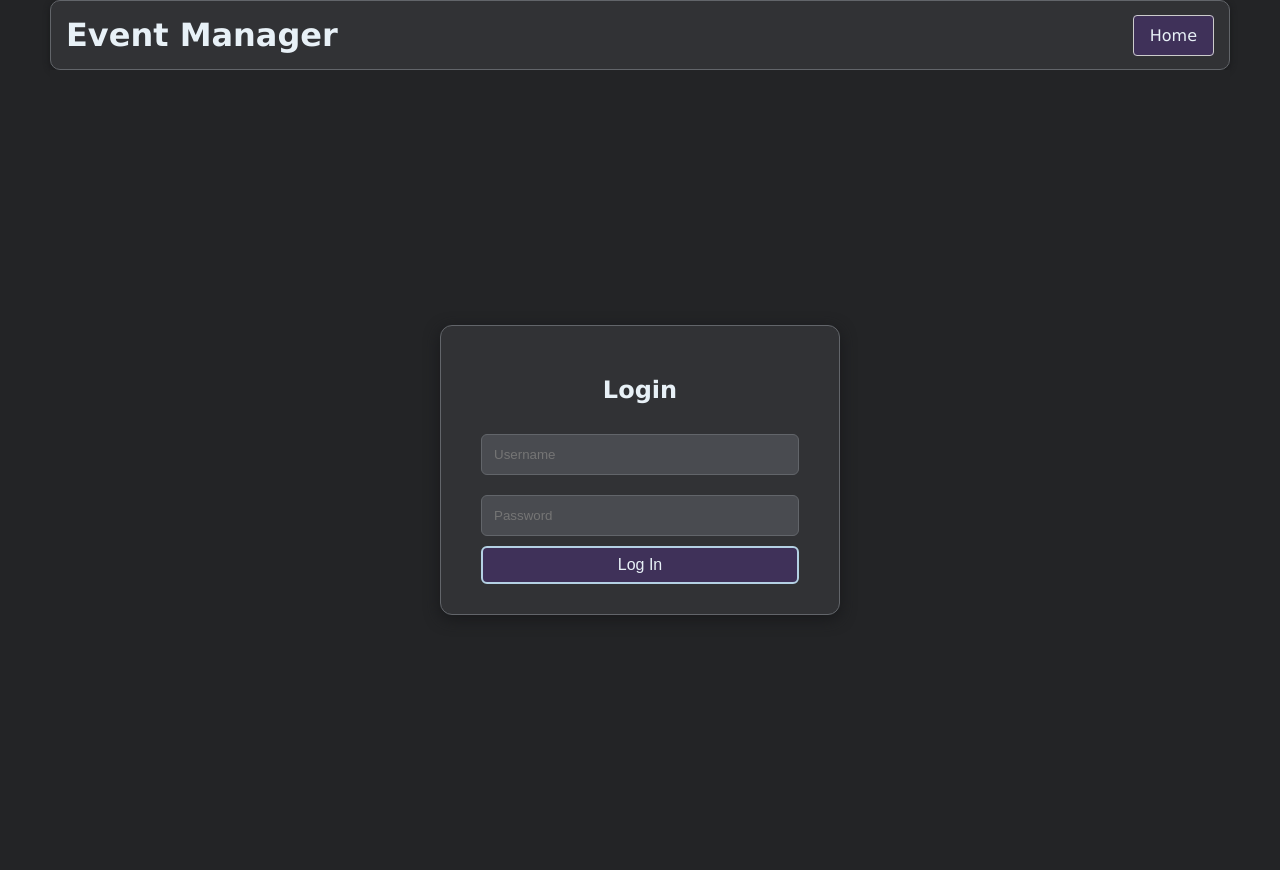
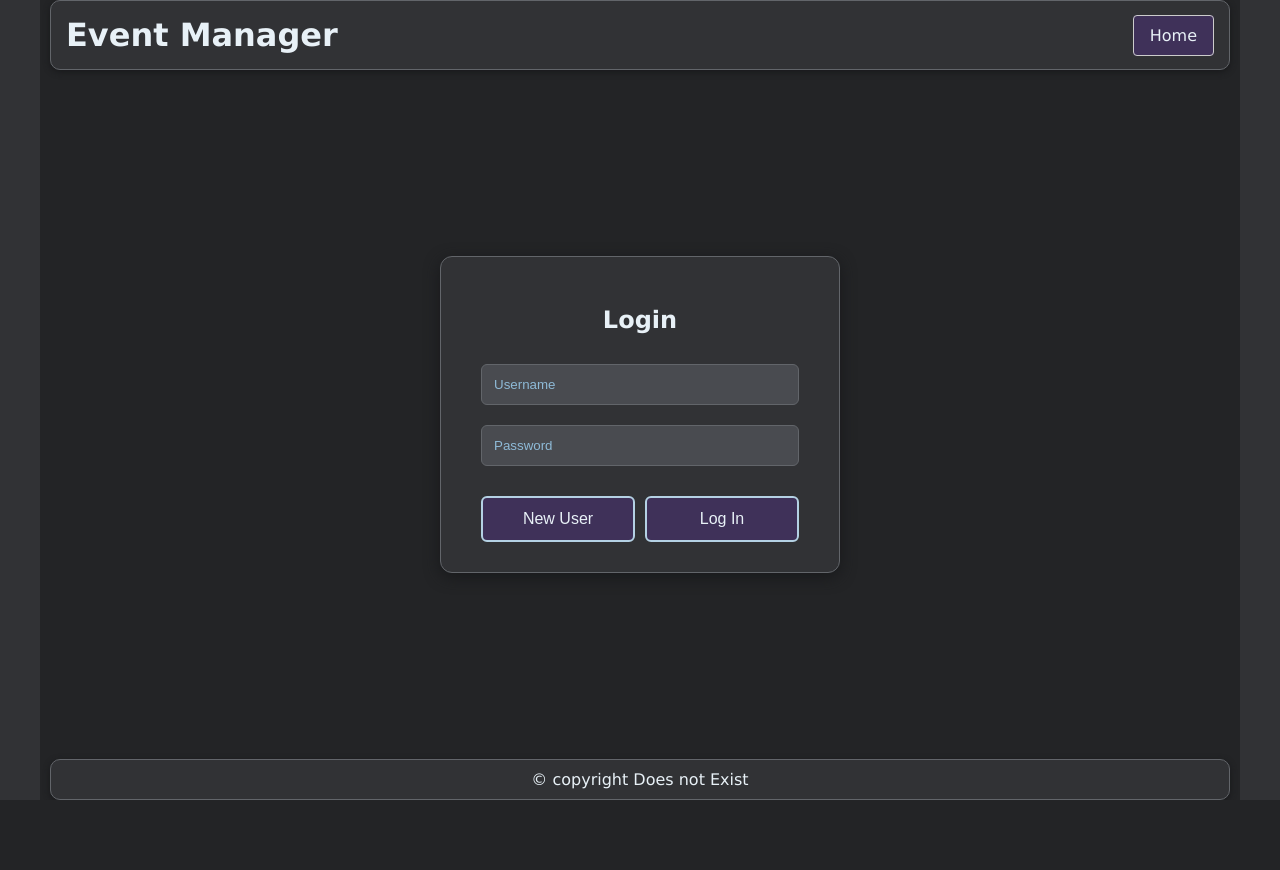
Before and after one commit to kyk37/final_project, a FastAPI app: page /login in a window 1280 px wide. After the commit the page ends 800 px from the top, so only its background shows below. Run offline with FastAPI, Linux system fonts and the light colour scheme.

Commit message:
Added create account modal
Added create account modal, fixed some layout stuff with login page. Added footer as well.
-> Time to start on login database stuff >.<

```diff
--- a/main.py
+++ b/main.py
@@ -1,8 +1,12 @@
 from pydantic import BaseModel
-from fastapi import FastAPI, Form, Request
+from typing import Annotated
+from fastapi import FastAPI, Form, Request, Depends, HTTPException, status
 from fastapi.staticfiles import StaticFiles
 from fastapi.responses import HTMLResponse
 from fastapi.templating import Jinja2Templates
+from fastapi.security import OAuth2PasswordBearer, OAuth2PasswordRequestForm
+
+from sqlalchemy import create_engine, text
 
 app = FastAPI()
 templates = Jinja2Templates(directory='templates')
--- a/static/styles.css
+++ b/static/styles.css
@@ -66,6 +66,8 @@
   --accent-900: #191d16;
   --accent-950: #0d0f0b;
 }
+
+/* Home Page and All Pages*/
 .page-container {
   max-width: 1200px;
   background: var(--background);
@@ -114,9 +116,11 @@ body {
   color: var(--text);
 }
 
-
 * {
   box-sizing: border-box;
+}
+
+body, input, button, textarea, select {
   background-color: var(--background-800);
 }
 
@@ -154,6 +158,7 @@ html{
   border: 1px solid #ccc;
   border-radius: 4px;
 }
+
 .page-container {
   max-width: 1200px; /* or any width that fits your layout */
   margin: 0 auto;    /* center horizontally */
@@ -232,61 +237,13 @@ html{
 }
 
 .login-wrapper {
-  height: 100vh;
+  flex: 1;
   display: flex;
   justify-content: center;
   align-items: center;
-  background-color: var(--background); /* ensures no global override */
+  padding: 40px 0;
 }
 
-.login-container {
-  background-color: var(--background-800);
-  padding: 30px 40px;
-  border-radius: 12px;
-  box-shadow: 0 4px 15px var(--background-900);
-  border: 1px solid var(--background-600);
-  width: 100%;
-  max-width: 400px;
-  color: var(--text);
-}
-
-
-.login-container h2 {
-  text-align: center;
-  margin-bottom: 20px;
-}
-
-.login-container input[type="text"],.login-container input[type="password"] {
-  width: 100%;
-  padding: 12px;
-  margin: 10px 0;
-  border: 1px solid var(--background-600);
-  background-color: var(--background-700);
-  color: var(--text);
-  border-radius: 6px;
-}
-
-.login-container button {
-  width: 100%;
-  padding: 8px 12px;
-  font-size: 16px;
-  background-color: var(--primary);
-  color: var(--text);
-  border: 2px solid var(--text-200); /* or #ccc for light grey */
-  border-radius: 6px;
-  cursor: pointer;
-  font-size: 16px;
-  display: flex;
-  align-items: center;
-  justify-content: center;
-}
-
-
-
-
-.login-container button:hover {
-  background-color: var(--primary-600);
-}
 .search-box {
   border: 2px solid #ccc;
   border-radius: 10px;
@@ -383,6 +340,143 @@ html{
   box-shadow: 0 2px 6px var(--background-900);
 }
 
+/* Login Page */
+
+
+.login-container {
+  background-color: var(--background-800);
+  padding: 30px 40px;
+  border-radius: 12px;
+  box-shadow: 0 4px 15px var(--background-900);
+  border: 1px solid var(--background-600);
+  width: 100%;
+  max-width: 400px;
+  color: var(--text);
+}
+
+.login-container input {
+  color:var(--text)
+}
+
+/* Also apply color to placeholder text for consistency */
+.login-container input::placeholder {
+  color: var(--text-300); /* slightly dimmer than full text, but readable */
+}
+
+.login-container h2 {
+  text-align: center;
+  margin-bottom: 20px;
+}
+
+.login-container input[type="text"],.login-container input[type="password"] {
+  width: 100%;
+  padding: 12px;
+  margin: 10px 0;
+  border: 1px solid var(--background-600);
+  background-color: var(--background-700);
+  color: var(--text);
+  border-radius: 6px;
+}
+
+
+.button-row {
+  display: flex;
+  flex-direction: row;
+  justify-content: space-between;
+  align-items: center;
+  gap: 10px;
+  margin-top: 20px;
+}
+
+.button-row .new-user-btn,
+.button-row .submit-btn {
+  width: 50%;
+  padding: 12px;
+  font-size: 16px;
+  background-color: var(--primary);
+  color: var(--text);
+  border: 2px solid var(--text-200);
+  border-radius: 6px;
+  cursor: pointer;
+  text-align: center;
+}
+
+.button-row .new-user-btn:hover,
+.button-row .submit-btn:hover {
+  background-color: var(--primary-600);
+}
+
+/* Login Page Modal */
+/* Modal container */
+
+.modal-content input {
+  color:var(--text)
+}
+
+.modal-content input::placeholder {
+  color: var(--text-300); /* slightly dimmer than full text, but readable */
+}
+
+.modal {
+  display: none;
+  position: fixed;
+  z-index: 1000;
+  left: 0; top: 0;
+  width: 100%; height: 100%;
+  overflow: auto;
+  color:var(--text)
+}
+
+/* Modal content box */
+.modal-content {
+  background-color: var(--background-800);
+  margin: 10% auto;
+  padding: 20px 30px;
+  border: 1px solid var(--background-600);
+  width: 100%;
+  max-width: 400px;
+  border-radius: 10px;
+  color: var(--text);
+  box-shadow: 0 2px 12px rgba(0,0,0,0.3);
+}
+
+/* Close button */
+.modal-content .close {
+  float: right;
+  font-size: 24px;
+  font-weight: bold;
+  cursor: pointer;
+  color: var(--text);
+}
+
+/* Modal form inputs */
+.modal-content input {
+  width: 100%;
+  padding: 10px;
+  margin-top: 10px;
+  background: var(--background-600);
+  border: 1px solid var(--background-400);
+  border-radius: 6px;
+  color: var(--text);
+}
+
+.modal-content button {
+  margin-top: 15px;
+  width: 100%;
+  padding: 10px;
+  background-color: var(--primary);
+  color: var(--text);
+  border: 2px solid var(--text-200);
+  border-radius: 6px;
+  cursor: pointer;
+}
+
+.modal-content button:hover {
+  background-color: var(--primary-600);
+}
+
+
+
 @media only screen and (max-width: 770px) {
   /* Home Page*/
   /* For mobile phones: */
@@ -394,8 +488,8 @@ html{
     width: 100%;
   }
   /* Login Screen*/
-  .login-btn {
-    width: 100%;
+  .button-row {
+    display: flex;
     text-align: center;
   }
 
--- a/templates/login.html
+++ b/templates/login.html
@@ -23,13 +23,60 @@
     <div class="login-wrapper">
       <div class="login-container">
         <h2>Login</h2>
+
         <form action="/profile/home" method="post">
           <input type="text" placeholder="Username" name="username" required>
           <input type="password" placeholder="Password" name="password" required>
-          <button type="submit">Log In</button>
+
+          <div class="button-row">
+            <button type="button" class="new-user-btn">New User</button>
+            <button type="submit" class="submit-btn">Log In</button>
+          </div>
+
+          <!-- Modal -->
+        <div id="newUserModal" class="modal">
+          <div class="modal-content">
+            <span class="close">&times;</span>
+            <h3>Create New Account</h3>
+            <form action="/register" method="post">
+              <input type="text" name="new_username" placeholder="Username" required>
+              <input type="password" name="new_password" placeholder="Password" required>
+              <input type="email" name="email" placeholder="Email" required>
+              <button type="submit">Register</button>
+            </form>
+          </div>
+        </div>
+
         </form>
       </div>
     </div>
+
+      <div class="footer">
+        <a>© copyright Does not Exist </a>
+      </div>
     </div>
+
+    </div>
+
+    <script>
+      const modal = document.getElementById("newUserModal");
+      const openBtn = document.querySelector(".new-user-btn");
+      const closeBtn = modal.querySelector(".close");
+
+      openBtn.onclick = () => {
+        modal.style.display = "block";
+      };
+
+      closeBtn.onclick = () => {
+        modal.style.display = "none";
+      };
+
+      window.onclick = (event) => {
+        if (event.target === modal) {
+          modal.style.display = "none";
+        }
+      };
+    </script>
+
   </body>
 </html>
```
Also changed, not shown: README.md.
